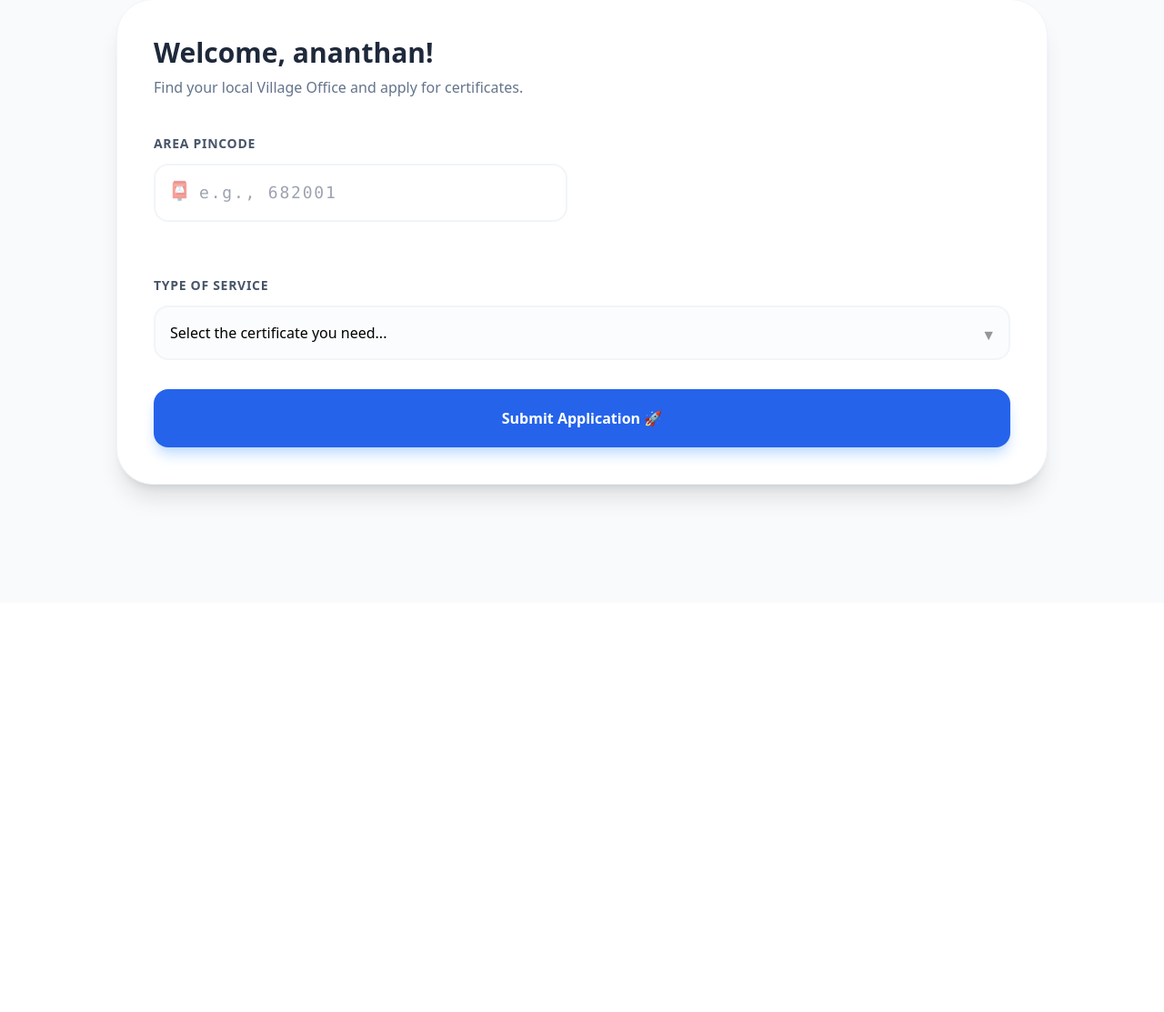
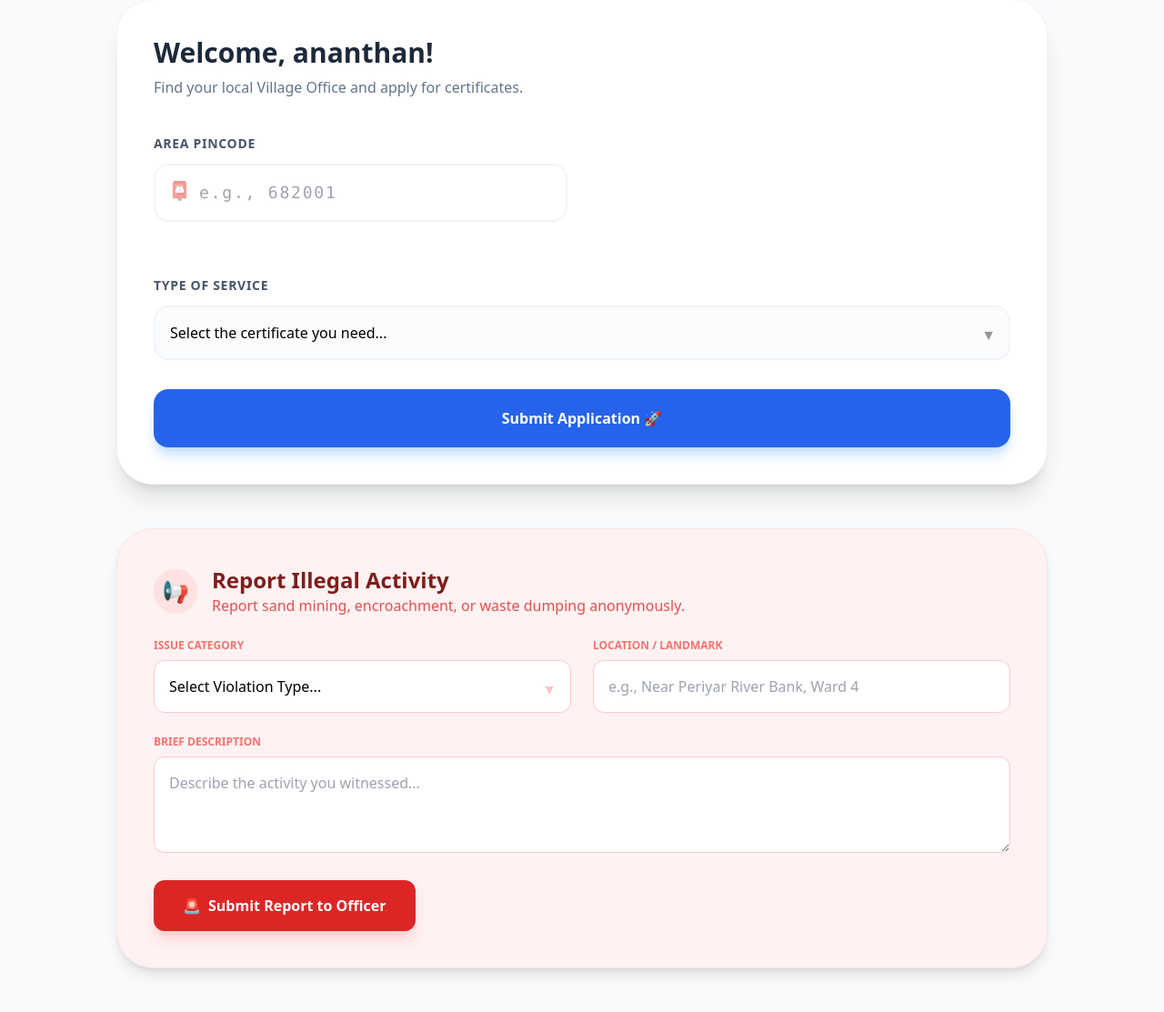
Before and after one commit to AnanthaKrishnan147/e-village-portal, a Flask app: page /portal in a window 1280 px wide. Shown: the part 137-1250 px from the top of the page at 91% size. Before the commit the page ends 694 px from the top, so only its background shows below. Run offline with Flask 3, Linux system fonts and the light colour scheme; a user stored in the database is signed in; some libraries are stand-ins or nearby versions.

Commit message:
Add complaints management feature: create complaints table, implement reporting functionality, and display pending grievances on officer dashboard.

```diff
--- a/app.py
+++ b/app.py
@@ -25,7 +25,7 @@ def init_db():
     conn = sqlite3.connect('village_office.db', timeout=10)
     cursor = conn.cursor()
 
-    # Users Table (New Schema with Username & Client ID)
+    # Users Table
     cursor.execute('''
         CREATE TABLE IF NOT EXISTS users (
             id INTEGER PRIMARY KEY AUTOINCREMENT,
@@ -53,6 +53,20 @@ def init_db():
         )
     ''')
 
+    # NEW: Complaints Table
+    cursor.execute('''
+        CREATE TABLE IF NOT EXISTS complaints (
+            id INTEGER PRIMARY KEY AUTOINCREMENT,
+            user_id INTEGER,
+            category TEXT NOT NULL,
+            description TEXT NOT NULL,
+            location TEXT NOT NULL,
+            status TEXT DEFAULT 'Pending',
+            date_reported TEXT NOT NULL,
+            FOREIGN KEY (user_id) REFERENCES users (id)
+        )
+    ''')
+
     conn.commit()
     conn.close()
 
@@ -60,7 +74,6 @@ init_db()
 
 # --- 2. Helper Functions ---
 def generate_client_id():
-    # Generates a random ID like "VO-8492"
     suffix = ''.join(random.choices(string.digits, k=4))
     return f"VO-{suffix}"
 
@@ -72,13 +85,10 @@ def allowed_file(filename):
 @app.route('/')
 def index():
     if 'user_id' in session:
-        # Smart Redirect based on role
         if session.get('role') == 'officer':
             return redirect(url_for('officer_dashboard'))
         return redirect(url_for('portal'))
     return redirect(url_for('login'))
-
-
 
 @app.route('/register', methods=['GET', 'POST'])
 def register():
@@ -92,7 +102,6 @@ def register():
         govt_id = request.form.get('govt_id')
         password = request.form.get('password')
 
-        # Generate Unique Client ID & Hash Password
         new_client_id = generate_client_id()
         hashed_pw = generate_password_hash(password, method='scrypt')
 
@@ -100,28 +109,24 @@ def register():
             conn = sqlite3.connect('village_office.db', timeout=10)
             cursor = conn.cursor()
 
-            # 1. Insert User into Database
             cursor.execute('''
                 INSERT INTO users (client_id, role, username, full_name, dob, phone, email, govt_id, password_hash)
                 VALUES (?, ?, ?, ?, ?, ?, ?, ?, ?)
             ''', (new_client_id, role, username, name, dob, phone, email, govt_id, hashed_pw))
 
-            # Get the ID of the new user we just created
             new_user_db_id = cursor.lastrowid
             conn.commit()
             conn.close()
 
-            # 2. AUTO-LOGIN: Set session variables immediately
+            # Auto-Login
             session['user_id'] = new_user_db_id
             session['client_id'] = new_client_id
             session['user_name'] = name
             session['role'] = role
 
-            # 3. DIRECT REDIRECT: Go straight to the dashboard
             if role == 'officer':
                 return redirect(url_for('officer_dashboard'))
 
-            # Add a welcome flash message
             flash(f"🎉 Welcome {name}! Your Client ID is {new_client_id}")
             return redirect(url_for('portal'))
 
@@ -132,11 +137,8 @@ def register():
 
     return render_template('register.html')
 
-
-
 @app.route('/login', methods=['GET', 'POST'])
 def login():
-    # Initialize attempts if not present
     if 'login_attempts' not in session:
         session['login_attempts'] = 0
 
@@ -144,40 +146,26 @@ def login():
         username_input = request.form.get('username', '').strip()
         password_input = request.form.get('password')
 
-        # 1. Check for Lockout
         if session['login_attempts'] >= 3:
-            return render_template('login.html',
-                                   error_type="locked",
-                                   username_value=username_input)
+            return render_template('login.html', error_type="locked", username_value=username_input)
 
-        # 2. Database Lookup
         conn = sqlite3.connect('village_office.db', timeout=10)
         conn.row_factory = sqlite3.Row
         user = conn.execute("SELECT * FROM users WHERE username = ?", (username_input,)).fetchone()
         conn.close()
 
-        # 3. Validation Logic
         if not user:
-            # Case A: Invalid Username
-            return render_template('login.html',
-                                   error_type="username",
-                                   username_value=username_input) # Keep what they typed
+            return render_template('login.html', error_type="username", username_value=username_input)
 
         if not check_password_hash(user['password_hash'], password_input):
-            # Case B: Invalid Password
             session['login_attempts'] += 1
             remaining = 3 - session['login_attempts']
-
             if remaining <= 0:
                 return render_template('login.html', error_type="locked", username_value=username_input)
+            return render_template('login.html', error_type="password", remaining=remaining, username_value=username_input)
 
-            return render_template('login.html',
-                                   error_type="password",
-                                   remaining=remaining,
-                                   username_value=username_input)
-
-        # 4. Success
-        session['login_attempts'] = 0 # Reset counter
+        # Success
+        session['login_attempts'] = 0
         session['user_id'] = user['id']
         session['client_id'] = user['client_id']
         session['user_name'] = user['full_name']
@@ -189,17 +177,17 @@ def login():
 
     return render_template('login.html')
 
-
-
-# --- OFFICER DASHBOARD ---
-
-
-# --- OFFICER DASHBOARD (Updated) ---
+# --- OFFICER DASHBOARD (With Notifications) ---
 @app.route('/officer-dashboard', methods=['GET', 'POST'])
 def officer_dashboard():
-    # 1. Security Check: Only Officers allowed
     if 'user_id' not in session or session.get('role') != 'officer':
         return "⛔ Access Denied: Authorized Personnel Only."
+
+    conn = sqlite3.connect('village_office.db', timeout=10)
+    conn.row_factory = sqlite3.Row
+
+    # NEW: Fetch Complaints
+    complaints = conn.execute("SELECT * FROM complaints WHERE status='Pending' ORDER BY id DESC").fetchall()
 
     client_data = None
     client_docs = []
@@ -208,29 +196,23 @@ def officer_dashboard():
     if request.method == 'POST':
         query_id = request.form.get('search_id').strip()
 
-        conn = sqlite3.connect('village_office.db', timeout=10)
-        conn.row_factory = sqlite3.Row
-
-        # 2. Fetch Client Personal Details
         client_data = conn.execute("SELECT * FROM users WHERE client_id = ?", (query_id,)).fetchone()
 
         if client_data:
-            # 3. If client exists, Fetch their Documents
             cursor = conn.cursor()
             cursor.execute("SELECT * FROM user_docs WHERE user_id = ?", (client_data['id'],))
             client_docs = cursor.fetchall()
         else:
             error = "No record found for this Client ID."
 
-        conn.close()
+    conn.close()
 
     return render_template('officer_dashboard.html',
                            officer_name=session.get('user_name'),
                            client=client_data,
                            documents=client_docs,
+                           complaints=complaints,
                            error=error)
-
-
 
 # --- CLIENT PORTAL ---
 @app.route('/portal')
@@ -240,15 +222,13 @@ def portal():
                            user_name=session.get('user_name'),
                            client_id=session.get('client_id'))
 
-# --- ELIGIBILITY CHECK (Multi-Upload) ---
+# --- ELIGIBILITY CHECK ---
 @app.route('/check-eligibility', methods=['POST'])
 def check_eligibility():
     if 'user_id' not in session: return redirect(url_for('login'))
 
     service = request.form.get('service_type')
     village = request.form.get('village_office')
-
-    # Handle MULTIPLE File Uploads
     uploaded_files = request.files.getlist('documents')
 
     for file in uploaded_files:
@@ -258,6 +238,29 @@ def check_eligibility():
             file.save(os.path.join(app.config['UPLOAD_FOLDER'], filename))
 
     flash(f"✅ Application for {service} submitted successfully to {village} office!")
+    return redirect(url_for('portal'))
+
+# --- NEW: REPORT GRIEVANCE ROUTE ---
+@app.route('/report-issue', methods=['POST'])
+def report_issue():
+    if 'user_id' not in session: return redirect(url_for('login'))
+
+    category = request.form.get('category')
+    location = request.form.get('location')
+    description = request.form.get('description')
+
+    conn = sqlite3.connect('village_office.db', timeout=10)
+    cursor = conn.cursor()
+
+    cursor.execute('''
+        INSERT INTO complaints (user_id, category, location, description, date_reported)
+        VALUES (?, ?, ?, ?, ?)
+    ''', (session['user_id'], category, location, description, datetime.date.today()))
+
+    conn.commit()
+    conn.close()
+
+    flash("📢 Complaint Registered Successfully! The Village Officer has been notified.")
     return redirect(url_for('portal'))
 
 # --- DIGILOCKER ---
@@ -313,6 +316,9 @@ def clear_db():
     conn = sqlite3.connect('village_office.db', timeout=10)
     cursor = conn.cursor()
     cursor.execute("DELETE FROM users")
+    # Also clear complaints and docs if you want a full wipe
+    cursor.execute("DELETE FROM user_docs")
+    cursor.execute("DELETE FROM complaints")
     conn.commit()
     conn.close()
     return "✅ System Wiped. <a href='/register'>Restart Registration</a>"
--- a/templates/index.html
+++ b/templates/index.html
@@ -23,7 +23,9 @@
         </div>
     </nav>
 
-    <main class="max-w-5xl mx-auto mt-12 p-10 bg-white rounded-[2.5rem] shadow-xl border border-slate-100 mb-12">
+    <main class="max-w-5xl mx-auto mt-12 mb-12">
+
+        <div class="p-10 bg-white rounded-[2.5rem] shadow-xl border border-slate-100 mb-12">
             <header class="mb-10">
                 <h2 class="text-3xl font-extrabold text-slate-800 mb-2">Welcome, {{ user_name }}!</h2>
                 <p class="text-slate-500">Find your local Village Office and apply for certificates.</p>
@@ -120,6 +122,52 @@
                     Submit Application 🚀
                 </button>
             </form>
+        </div>
+
+        <div class="mt-12 bg-red-50 border border-red-100 rounded-[2.5rem] p-10 shadow-lg">
+            <div class="flex items-center gap-4 mb-6">
+                <div class="w-12 h-12 bg-red-100 rounded-full flex items-center justify-center text-2xl shadow-sm">📢</div>
+                <div>
+                    <h2 class="text-2xl font-extrabold text-red-900">Report Illegal Activity</h2>
+                    <p class="text-red-600/80 font-medium">Report sand mining, encroachment, or waste dumping anonymously.</p>
+                </div>
+            </div>
+
+            <form action="/report-issue" method="POST" class="space-y-6">
+                <div class="grid grid-cols-1 md:grid-cols-2 gap-6">
+                    <div>
+                        <label class="block text-xs font-bold text-red-400 uppercase mb-2">Issue Category</label>
+                        <div class="relative">
+                            <select name="category" required class="w-full p-4 rounded-xl border border-red-200 bg-white focus:border-red-500 outline-none appearance-none cursor-pointer">
+                                <option value="" disabled selected>Select Violation Type...</option>
+                                <option value="Illegal Sand Mining">Illegal Sand Mining</option>
+                                <option value="Land Encroachment">Govt Land Encroachment</option>
+                                <option value="Waste Dumping">Illegal Waste Dumping</option>
+                                <option value="Wetland Filling">Wetland / Paddy Field Filling</option>
+                                <option value="Other">Other Civil Violation</option>
+                            </select>
+                            <span class="absolute right-4 top-5 pointer-events-none opacity-40 text-red-400">▼</span>
+                        </div>
+                    </div>
+                    <div>
+                        <label class="block text-xs font-bold text-red-400 uppercase mb-2">Location / Landmark</label>
+                        <input type="text" name="location" placeholder="e.g., Near Periyar River Bank, Ward 4" required
+                               class="w-full p-4 rounded-xl border border-red-200 bg-white focus:border-red-500 outline-none">
+                    </div>
+                </div>
+
+                <div>
+                    <label class="block text-xs font-bold text-red-400 uppercase mb-2">Brief Description</label>
+                    <textarea name="description" rows="3" placeholder="Describe the activity you witnessed..." required
+                              class="w-full p-4 rounded-xl border border-red-200 bg-white focus:border-red-500 outline-none"></textarea>
+                </div>
+
+                <button type="submit" class="bg-red-600 hover:bg-red-700 text-white font-bold py-4 px-8 rounded-xl shadow-lg shadow-red-200 transition flex items-center gap-2 transform hover:scale-[1.01] active:scale-[0.98]">
+                    <span>🚨</span> Submit Report to Officer
+                </button>
+            </form>
+        </div>
+
     </main>
 
     <script>
```
Also changed, not shown: templates/officer_dashboard.html (+28 -0 lines), village_office.db. Lines whose indentation alone changed are shown as unchanged.
